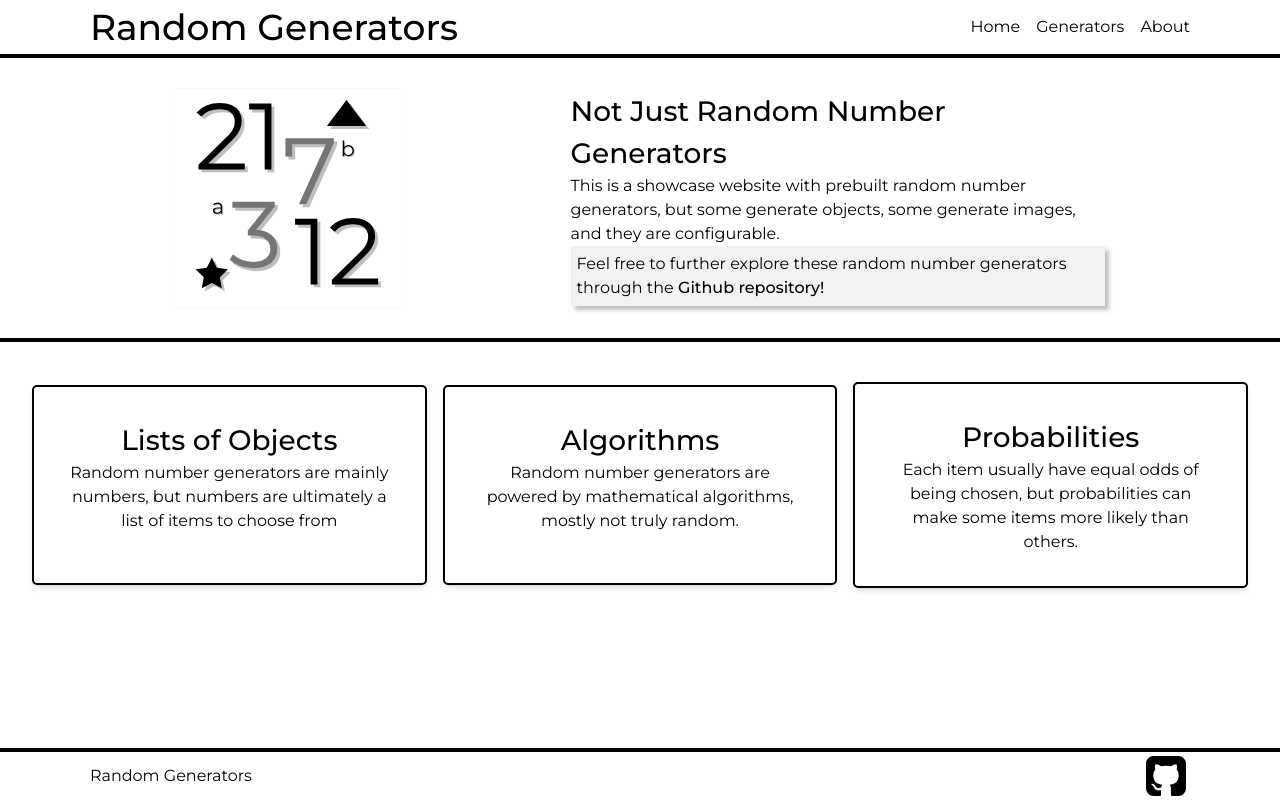
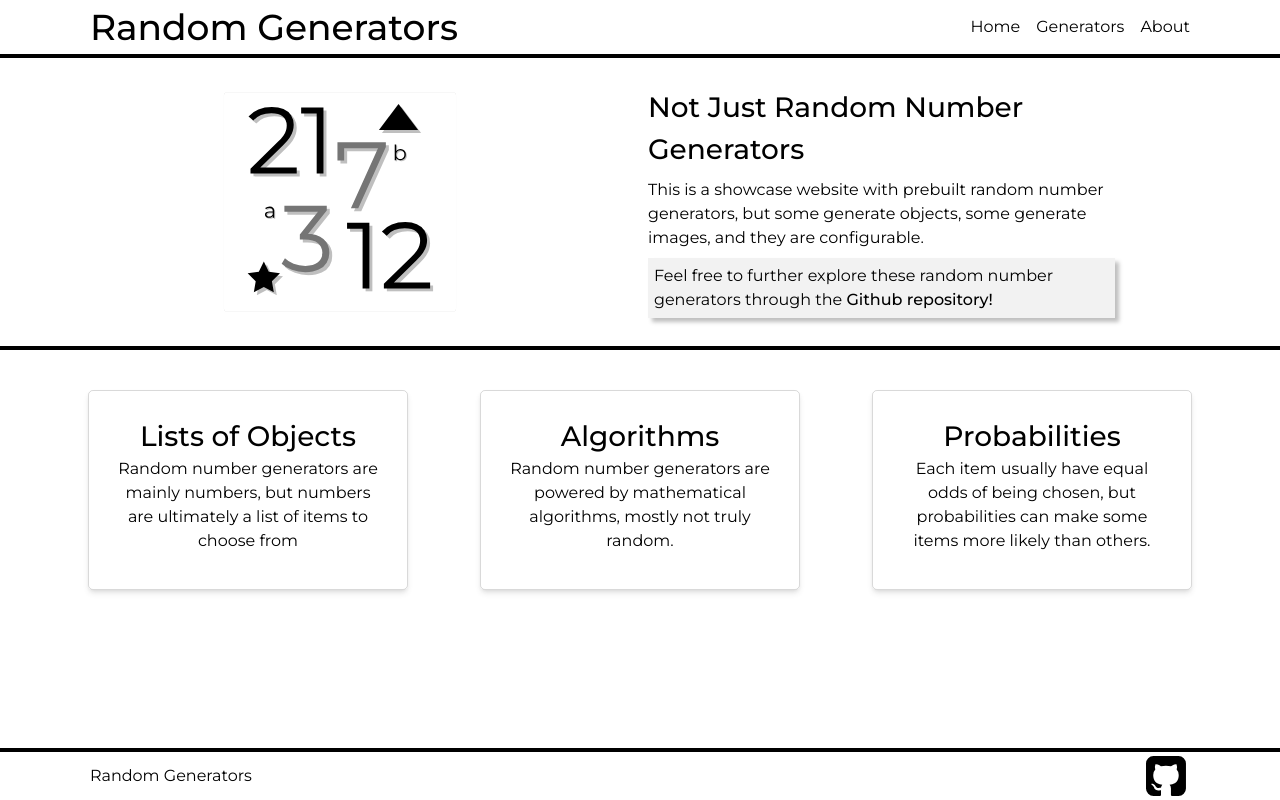
Before and after one commit to BooksNTomes/random-generator-react, a React (Vite) app in the folder frontend/: page / in a window 1280 px wide. Built offline with nearby package versions, Linux system fonts and the light colour scheme.

Commit message:
minor card adjustments

```diff
--- a/frontend/src/components/Card.jsx
+++ b/frontend/src/components/Card.jsx
@@ -1,12 +1,17 @@
 import '../css/index.css';
 
-function Card(){
+function Card({name, description}){
     return (
     <>
-        <div className="w-100 text-center p-8">
+        <div className="w-100
+                        m-0 mt-10 mb-10
+                        text-center
+                        p-6 min-w-80 max-w-80 min-h-50 rounded-[5px] shadow-md border-1 border-black/15 hover:border-black
+                        hover:shadow-lg
+                        ">
             <img></img>
-            <h2>Lists of Objects</h2>
-            <p>Random number generators are mainly numbers, but numbers are ultimately a list of items to choose from</p>
+            <h2>{name}</h2>
+            <p>{description}</p>
         </div>
     </>
     )
--- a/frontend/src/components/FeatureCards.jsx
+++ b/frontend/src/components/FeatureCards.jsx
@@ -1,37 +1,20 @@
 import '../css/index.css'
+import Card from './Card'
 
 function FeatureCards(){
     return (
-    <div className="pl-8 pr-8 flex gap-4 items-center justify-around">
-        <div className="w-100 border-2
-                        m-0 mt-10 mb-10
-                        text-center
-                        p-8 min-w-80 min-h-50    rounded-[5px] shadow-md
-                        ">
-            <img></img>
-            <h2>Lists of Objects</h2>
-            <p>Random number generators are mainly numbers, but numbers are ultimately a list of items to choose from</p>
-        </div>
+    <div className="pl-8 pr-8 flex gap-4 items-center justify-evenly">
+        <Card
+        name={"Lists of Objects"}
+        description={"Random number generators are mainly numbers, but numbers are ultimately a list of items to choose from"}/>
 
-        <div className="w-100 border-2
-                        m-0 mt-10 mb-10
-                        text-center
-                        p-8 min-w-80 min-h-50    rounded-[5px] shadow-md
-                        ">
-            <img></img>
-            <h2>Algorithms</h2>
-            <p>Random number generators are powered by mathematical algorithms, mostly not truly random.</p>
-        </div>
+        <Card
+        name={"Algorithms"}
+        description={"Random number generators are powered by mathematical algorithms, mostly not truly random."}/>
 
-        <div className="w-100 border-2
-                        m-0 mt-10 mb-10
-                        text-center
-                        p-8 min-w-80 min-h-50    rounded-[5px] shadow-md
-                        ">
-            <img></img>
-            <h2>Probabilities</h2>
-            <p>Each item usually have equal odds of being chosen, but probabilities can make some items more likely than others.</p>
-        </div>
+        <Card
+        name={"Probabilities"}
+        description={"Each item usually have equal odds of being chosen, but probabilities can make some items more likely than others."}/>
     </div>
     )
 }
--- a/frontend/src/components/Hero.jsx
+++ b/frontend/src/components/Hero.jsx
@@ -4,13 +4,13 @@ import logo from '../assets/frame.svg';
 function Hero() {
     return (
     <div className='p-5 border-b-4'>
-        <div className="flex m-auto justify-around items-center browser-size">
-            <img className="size-60" src={logo} alt="hero-img"></img>
-            <div className='w-1/2 p-2'>
-                <h2>Not Just Random Number Generators</h2>
-                <p>This is a showcase website with prebuilt random number generators,
+        <div className="flex m-auto justify-between items-center browser-size">
+            <img className="ml-auto mr-5 size-60" src={logo} alt="hero-img"></img>
+            <div className='ml-40 w-1/2 p-2 flex flex-col gap-2'>
+                <h2 className='w-7/8'>Not Just Random Number Generators</h2>
+                <p className='w-7/8'>This is a showcase website with prebuilt random number generators,
                 but some generate objects, some generate images, and they are configurable.</p>
-                <div className='p-1.5 box-shadow'>
+                <div className='p-1.5 box-shadow w-7/8'>
                     <p>Feel free to further explore these random number generators through the
                     <span className='embolden'> Github repository!</span></p>
                 </div>
```
